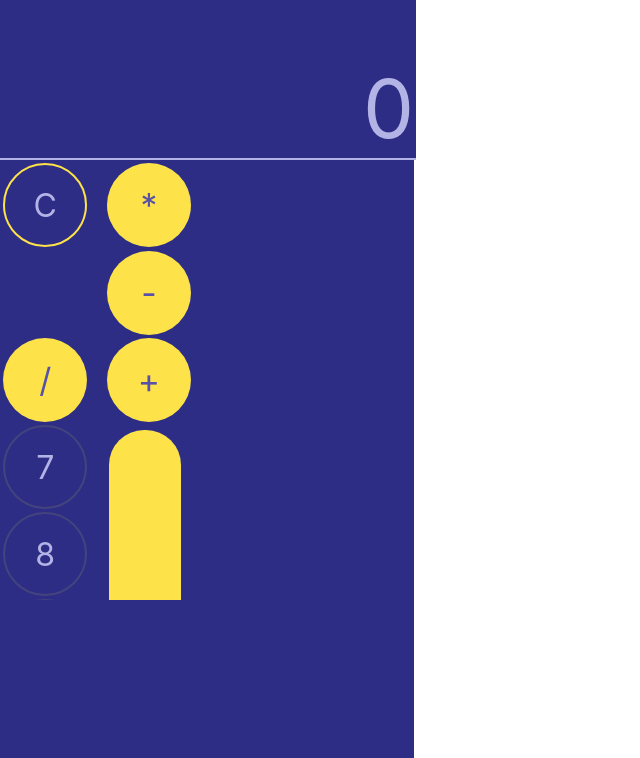
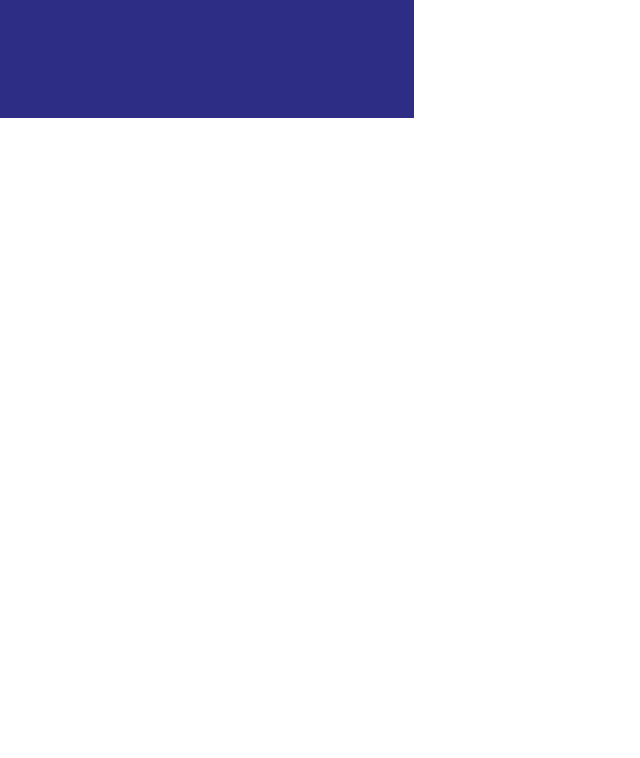
Before and after one commit to bomazani/calculator, a React (Create React App) app: page / in a window 1280 px wide. Shown: the part 804-1562 px from the top of the page, without its empty margins (0-640 px from the left). After the commit the page ends 922 px from the top, so only its background shows below. Built offline with nearby package versions, Linux system fonts and the light colour scheme.

Commit message:
Deleted the 'keypad' code which used only Flexbox. Kept the code with Grid and Flexbox.

```diff
--- a/src/App.css
+++ b/src/App.css
@@ -119,10 +119,12 @@
 
 #btn-equal {
   grid-area: btn-equal;
+  object-fit: fit;
 }
 
 #btn-0 {
   grid-area: btn-0;
+  object-fit: fit;
 }
 
 #btn-decimal {
--- a/src/App.js
+++ b/src/App.js
@@ -90,57 +90,7 @@
                 <NumBtn className="zero" id="btn-0" className="zero" handleClick={this.addToCalcDisplay}>0</NumBtn>
                 <NumBtn id="btn-decimal" handleClick={this.addToCalcDisplay}>.</NumBtn>
               {/* </div> */}
-
-
-          </div>
-
-
-
-          <div className="calculator-display">
-            <CalcDisplay calcDisplay={this.state.calcDisplay} />
-          </div>
-
-
-          <div className="keypad">
-            <div className="numberpad">
-              <div className="row">
-                <ClearBtn handleClear={() => this.setState({calcDisplay: "0"})}>C</ClearBtn>
-                <div className="blank">?</div>
-                <OperatorBtn handleClick={this.addToCalcDisplay}>/</OperatorBtn>
-              </div>
-              <div className="row">
-                <NumBtn handleClick={this.addToCalcDisplay}>7</NumBtn>
-                <NumBtn handleClick={this.addToCalcDisplay}>8</NumBtn>
-                <NumBtn handleClick={this.addToCalcDisplay}>9</NumBtn>
-              </div>
-              <div className="row">
-                <NumBtn handleClick={this.addToCalcDisplay}>4</NumBtn>
-                <NumBtn handleClick={this.addToCalcDisplay}>5</NumBtn>
-                <NumBtn handleClick={this.addToCalcDisplay}>6</NumBtn>
-              </div>
-              <div className="row">
-                <NumBtn handleClick={this.addToCalcDisplay}>1</NumBtn>
-                <NumBtn handleClick={this.addToCalcDisplay}>2</NumBtn>
-                <NumBtn handleClick={this.addToCalcDisplay}>3</NumBtn>
-              </div>
-              <div className="row">
-                <NumBtn className="zero" handleClick={this.addToCalcDisplay}>0</NumBtn>
-                <NumBtn handleClick={this.addToCalcDisplay}>.</NumBtn>
-              </div>
             </div>
-
-            <div className="operatorpad">
-              <div className="mult-minus-add-btns">
-                <OperatorBtn handleClick={this.addToCalcDisplay}>*</OperatorBtn>
-                <OperatorBtn handleClick={this.addToCalcDisplay}>-</OperatorBtn>
-                <OperatorBtn handleClick={this.addToCalcDisplay}>+</OperatorBtn>
-              </div>
-              <div className="equalbtn">
-                <EqualBtn handleClick={this.handleEqual}>=</EqualBtn>
-              </div>
-            </div>
-
-          </div>
 
           <div className="footer"></div>
         </div>
```
